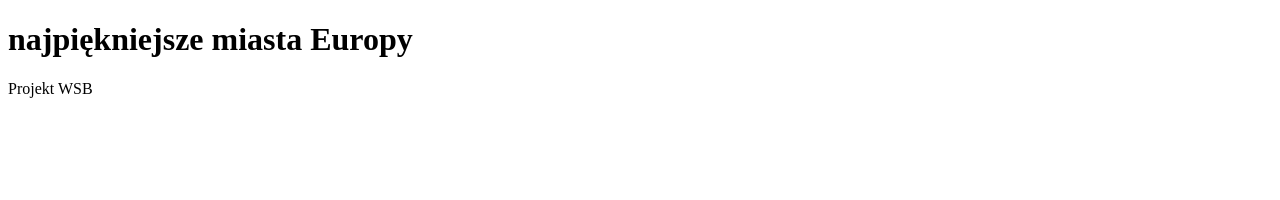
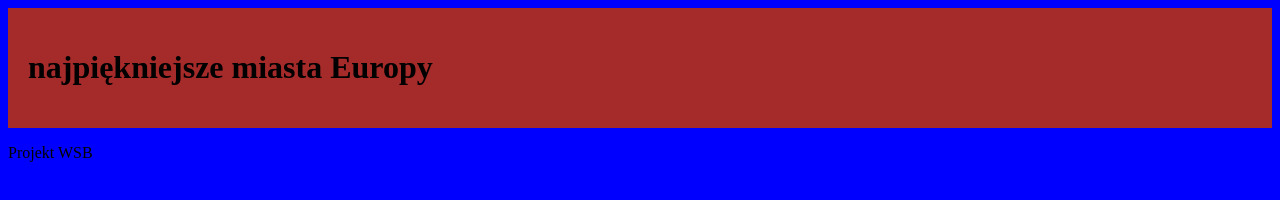
Before and after one commit to 1KrisPL/WSB---github-test, a plain HTML site: page index.html in a window 1280 px wide. Drawn offline with Linux system fonts and the light colour scheme.

Commit message:
dodaj kod css i link w pliku index.html

```diff
--- a/index.html
+++ b/index.html
@@ -4,6 +4,7 @@
     <meta charset="UTF-8" />
     <meta name="viewport" content="width=device-width, initial-scale=1.0" />
     <title>Miasta Europy</title>
+    <link rel="stylesheet" href="style.css" />
   </heggad>
   <body>
     <header>
--- a/style.css
+++ b/style.css
@@ -0,0 +1,8 @@
+body {
+  background-color: blue;
+}
+
+header {
+  padding: 20px;
+  background-color: brown;
+}
```
